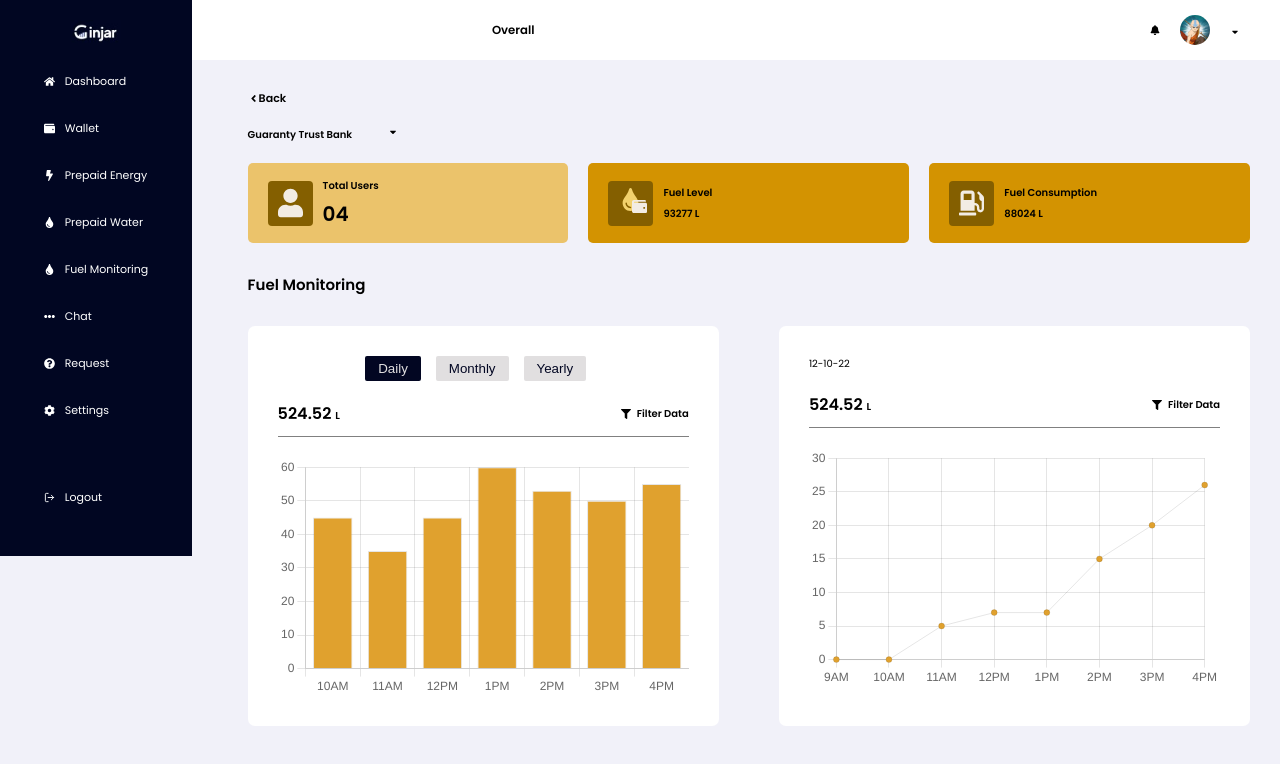
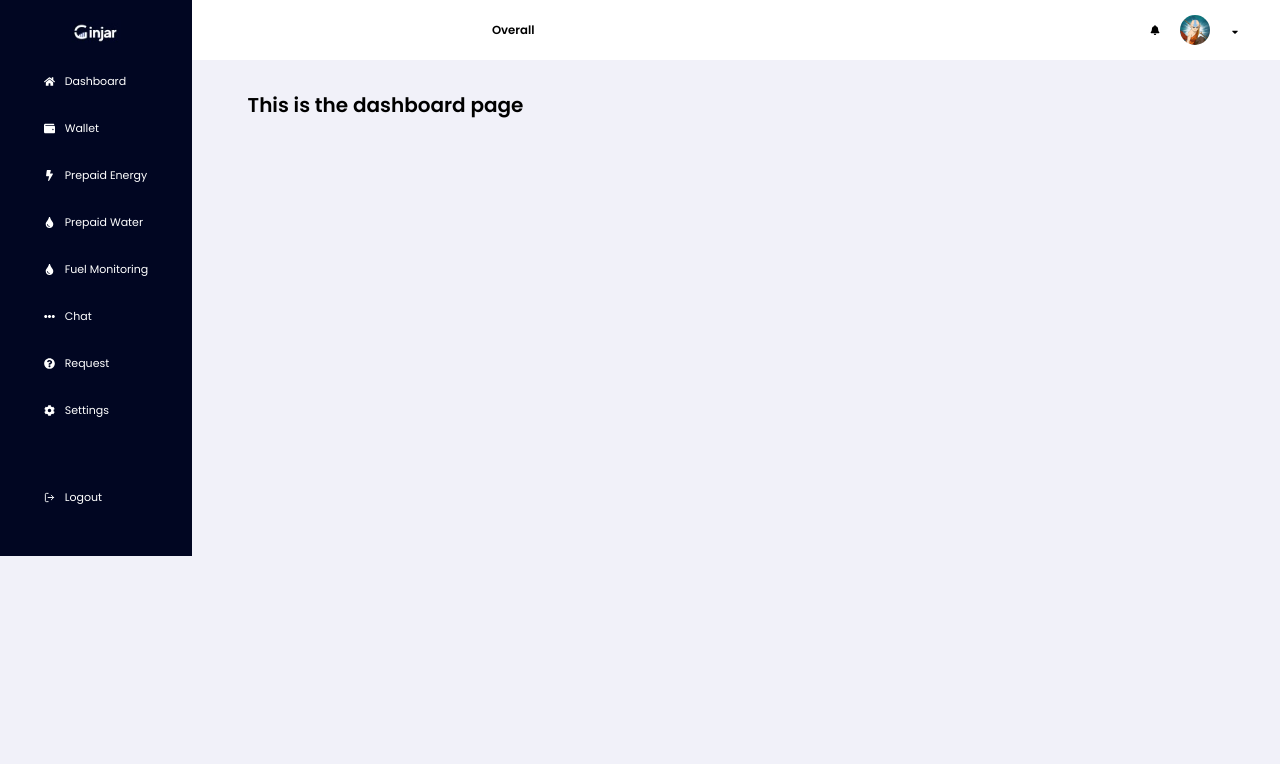
Before and after one commit to Abideen-program/dashboard, a React (Create React App) app: page /wallet in a window 1280 px wide. Shown: the top 764 px of the page. Built offline with nearby package versions, Linux system fonts and the light colour scheme.

Commit message:
created the fuelmonitoring route

```diff
--- a/package.json
+++ b/package.json
@@ -11,6 +11,7 @@
     "react-chartjs-2": "^5.2.0",
     "react-dom": "^18.2.0",
     "react-icons": "^4.8.0",
+    "react-router-dom": "^6.9.0",
     "react-scripts": "5.0.1",
     "web-vitals": "^2.1.4"
   },
--- a/src/App.js
+++ b/src/App.js
@@ -1,12 +1,24 @@
+import { createBrowserRouter, RouterProvider } from "react-router-dom";
+import Header from "./Components/Routes/Header/Header";
 import Home from "./Components/Home/Home";
-import Header from "./Components/Routes/Header/Header";
+import Dashboard from "./Components/Routes/Dashboard/Dashboard";
+
+
+
 const App = () => {
-  return (
-    <>
-      <Header />
-      <Home />
-    </>
-  );
+  const router = createBrowserRouter([
+    {
+      path: "/",
+      element: <Header />,
+      children: [
+        { index: true, element: <Home /> },
+        { path: 'dashboard', element: <Dashboard /> },
+        { path: 'wallet', element: <Dashboard /> },
+      ],
+    },
+  ]);
+
+  return <RouterProvider router={router} />;
 };
 
 export default App;
--- a/src/Components/Home/Home.jsx
+++ b/src/Components/Home/Home.jsx
@@ -1,9 +1,7 @@
-import Fuel from '../Routes/Fuel/Fuel';
-import classes from './Home.module.css'
 const Home = () => {
   return (
-    <div className={classes.container}>
-      <Fuel />
+    <div className='container'>
+      <h1>This is the homepage</h1>
     </div>
   );
 };
--- /dev/null
+++ b/src/Components/Routes/Dashboard/Dashboard.jsx
@@ -0,0 +1,9 @@
+const Dashboard = () => {
+    return (
+      <div className='container'>
+        <h1>This is the dashboard page</h1>
+      </div>
+    );
+  };
+
+  export default Dashboard;
--- a/src/Components/Routes/Header/Header.jsx
+++ b/src/Components/Routes/Header/Header.jsx
@@ -1,3 +1,4 @@
+import {Outlet} from 'react-router-dom'
 import classes from "./Header.module.css";
 import avatar from "../../../assets/avatar.jpeg";
 import { FaBell, FaSortDown } from "react-icons/fa";
@@ -16,6 +17,7 @@ const Header = () => {
         </div>
         <Navigation />
       </div>
+      <Outlet />
     </div>
   );
 };
--- a/src/Components/Routes/Navigations/Navigation.jsx
+++ b/src/Components/Routes/Navigations/Navigation.jsx
@@ -1,3 +1,4 @@
+import {NavLink, Link} from 'react-router-dom'
 import logo from "../../../assets/logo.png";
 import {
   FaHome,
@@ -16,15 +17,15 @@ const Navigation = () => {
   return (
     <>
       <div className={classes.navigation}>
-        <div className={classes["logo-container"]}>
+        <Link to='/' className={classes["logo-container"]}>
           <img src={logo} alt="logo of the company" />
-        </div>
+        </Link>
 
         <nav>
           <ul>
             <li className={classes.list}>
               <FaHome />
-              <a href="face.com">Dashboard</a>
+              <NavLink to="dashboard">Dashboard</NavLink>
             </li>
             <li className={classes.list}>
               <FaWallet />
--- a/src/index.css
+++ b/src/index.css
@@ -16,3 +16,10 @@ body {
   width: 100%;
   background-color: #f1f1f9;
 }
+
+.container{
+  height: 80vh;
+  width: 83%;
+  margin-left: auto;
+  padding: 3rem;
+}
```
Also changed, not shown: src/Components/Routes/FuelMonitoring/FuelMonitoring.jsx (added, +11 -0 lines), 1 other file (tests, documents, lock files or other folders).
